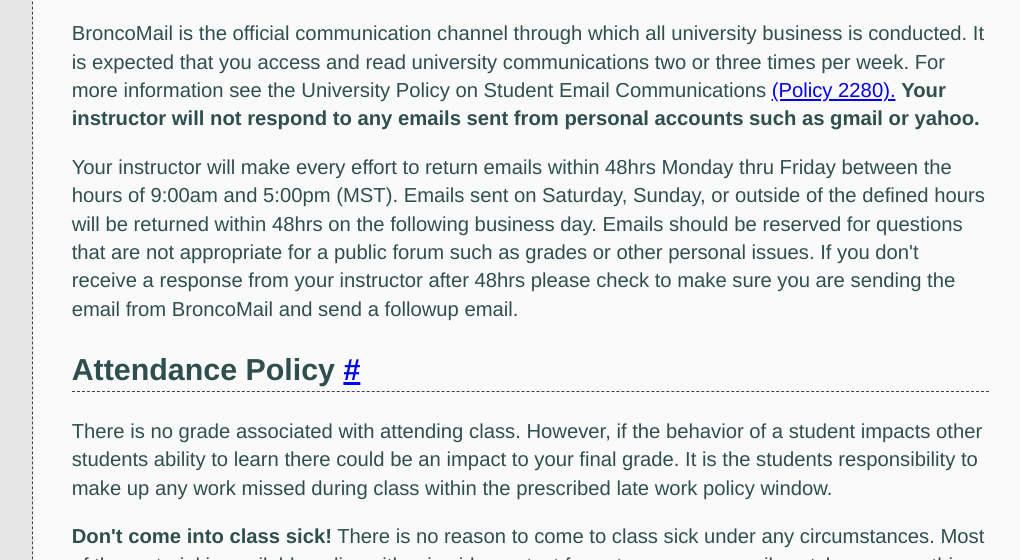
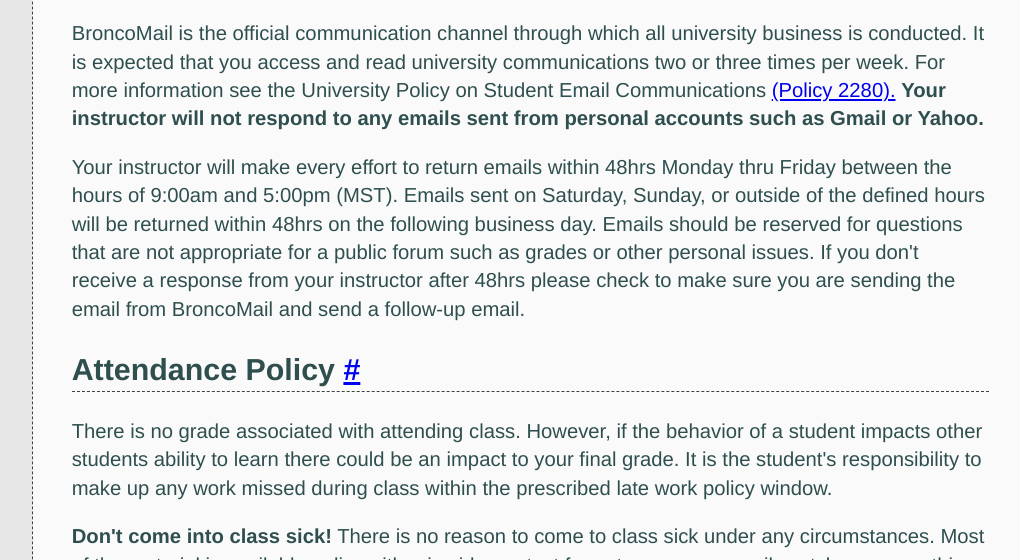
Before and after one commit to shanep/class-theme, a Jekyll site: the page built from index.html, in a window 1280 px wide and 900 px high, scrolled down 4255 px. Shown: the part 181-741 px from the top of the window, without its empty margins (251-1271 px from the left). Built offline with Jekyll 4.4.1, drawn with Linux system fonts in a browser that asks for light colours; some of the changed text lies outside the part shown.

Commit message:
Fixed minor typos

```diff
--- a/_layouts/syllabus.html
+++ b/_layouts/syllabus.html
@@ -140,7 +140,7 @@ layout: course
     Final grades will be assigned with the formula [Earned Points]/[Total Points].
 </p>
 <p>
-    For example if you earn {{example_grade}} points out of {{total_points}} points offered your
+    For example, if you earn {{example_grade}} points out of {{total_points}} points offered your
     grade would be a {{example_grade | times: 100 | divided_by: total_points }}%. So your final
     letter grade will be a C according to the chart below. <strong>Grades will not be
     rounded</strong>, if you are on a grade boundary please see the <a
@@ -256,7 +256,7 @@ layout: course
     It is expected that all students <a
         href="https://www.boisestate.edu/policy/student-affairs/code-of-conduct/">read</a>
     and follow the University policy 2020. Any violation of University policy 2020 can result in the
-    student being removed from the class discussion and study groups. The students participation score
+    student being removed from the class discussion and study groups. The students' participation score
     will be set to 0 and no alternative assignment will be given. Egregious behavior will be reported
     to the <a href="https://www.boisestate.edu/deanofstudents/student-conduct-report-form/">dean of students</a>
     for additional sanctions which can include receiving a failing grade (F) in the course.
@@ -320,7 +320,7 @@ layout: course
     Communications <a
     href="https://www.boisestate.edu/policy/student-affairs/policy-title-student-e-mail-communications/">(Policy
     2280).</a> <strong>Your instructor will not respond to any emails sent from personal
-    accounts such as gmail or yahoo.</strong>
+    accounts such as Gmail or Yahoo.</strong>
 </p>
 
 <p>
@@ -329,14 +329,14 @@ layout: course
     hours will be returned within 48hrs on the following business day. Emails should be reserved for
     questions that are not appropriate for a public forum such as grades or other personal issues. If
     you don't receive a response from your instructor after 48hrs please check to make sure you are
-    sending the email from BroncoMail and send a followup email.
+    sending the email from BroncoMail and send a follow-up email.
     </p>
 
 <h2 id="attendance-policy">Attendance Policy</h2>
 
 <p>
     There is no grade associated with attending class. However, if the behavior of a student impacts
-    other students ability to learn there could be an impact to your final grade. It is the students
+    other students ability to learn there could be an impact to your final grade. It is the student's
     responsibility to make up any work missed during class within the prescribed late work policy
     window.
 </p>
```
Also changed, not shown: shanep-class.gemspec.
